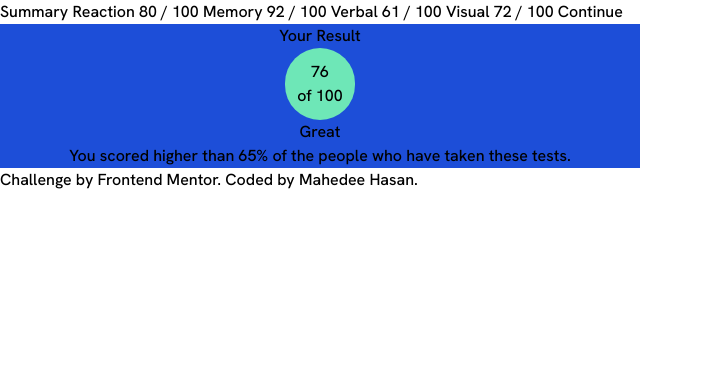
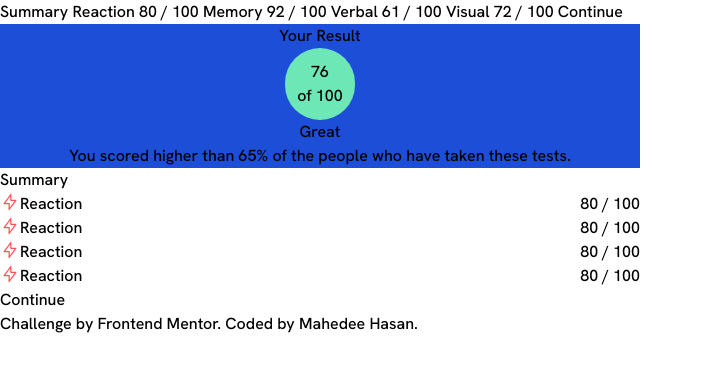
Before and after one commit to mahedee007/results-summary-component-main, a plain HTML site: page index.html in a window 1280 px wide. Shown: the whole page, without its empty margins (0-703 px from the left). Drawn offline with nearby package versions, Linux system fonts and the light colour scheme.

Commit message:
second structure done

```diff
--- a/index.html
+++ b/index.html
@@ -53,6 +53,31 @@
     </div>
   </div>
 
+  <div>
+    <div>
+      <h1>Summary</h1>
+    </div>
+    <div class="flex justify-between items-center w-2/4 ">
+      <p class="inline-flex"><svg xmlns="http://www.w3.org/2000/svg" width="20" height="20" fill="none" viewBox="0 0 20 20"><path stroke="#F55" stroke-linecap="round" stroke-linejoin="round" stroke-width="1.25" d="M10.833 8.333V2.5l-6.666 9.167h5V17.5l6.666-9.167h-5Z"/></svg> Reaction</p>
+      <p>80 / 100</p>
+    </div>
+    <div class="flex justify-between items-center w-2/4 ">
+      <p class="inline-flex"><svg xmlns="http://www.w3.org/2000/svg" width="20" height="20" fill="none" viewBox="0 0 20 20"><path stroke="#F55" stroke-linecap="round" stroke-linejoin="round" stroke-width="1.25" d="M10.833 8.333V2.5l-6.666 9.167h5V17.5l6.666-9.167h-5Z"/></svg> Reaction</p>
+      <p>80 / 100</p>
+    </div>
+    <div class="flex justify-between items-center w-2/4 ">
+      <p class="inline-flex"><svg xmlns="http://www.w3.org/2000/svg" width="20" height="20" fill="none" viewBox="0 0 20 20"><path stroke="#F55" stroke-linecap="round" stroke-linejoin="round" stroke-width="1.25" d="M10.833 8.333V2.5l-6.666 9.167h5V17.5l6.666-9.167h-5Z"/></svg> Reaction</p>
+      <p>80 / 100</p>
+    </div>
+    <div class="flex justify-between items-center w-2/4 ">
+      <p class="inline-flex"><svg xmlns="http://www.w3.org/2000/svg" width="20" height="20" fill="none" viewBox="0 0 20 20"><path stroke="#F55" stroke-linecap="round" stroke-linejoin="round" stroke-width="1.25" d="M10.833 8.333V2.5l-6.666 9.167h5V17.5l6.666-9.167h-5Z"/></svg> Reaction</p>
+      <p>80 / 100</p>
+    </div>
+    <div>
+      <button>Continue</button>
+    </div>
+  </div>
+
 
 
 
```
